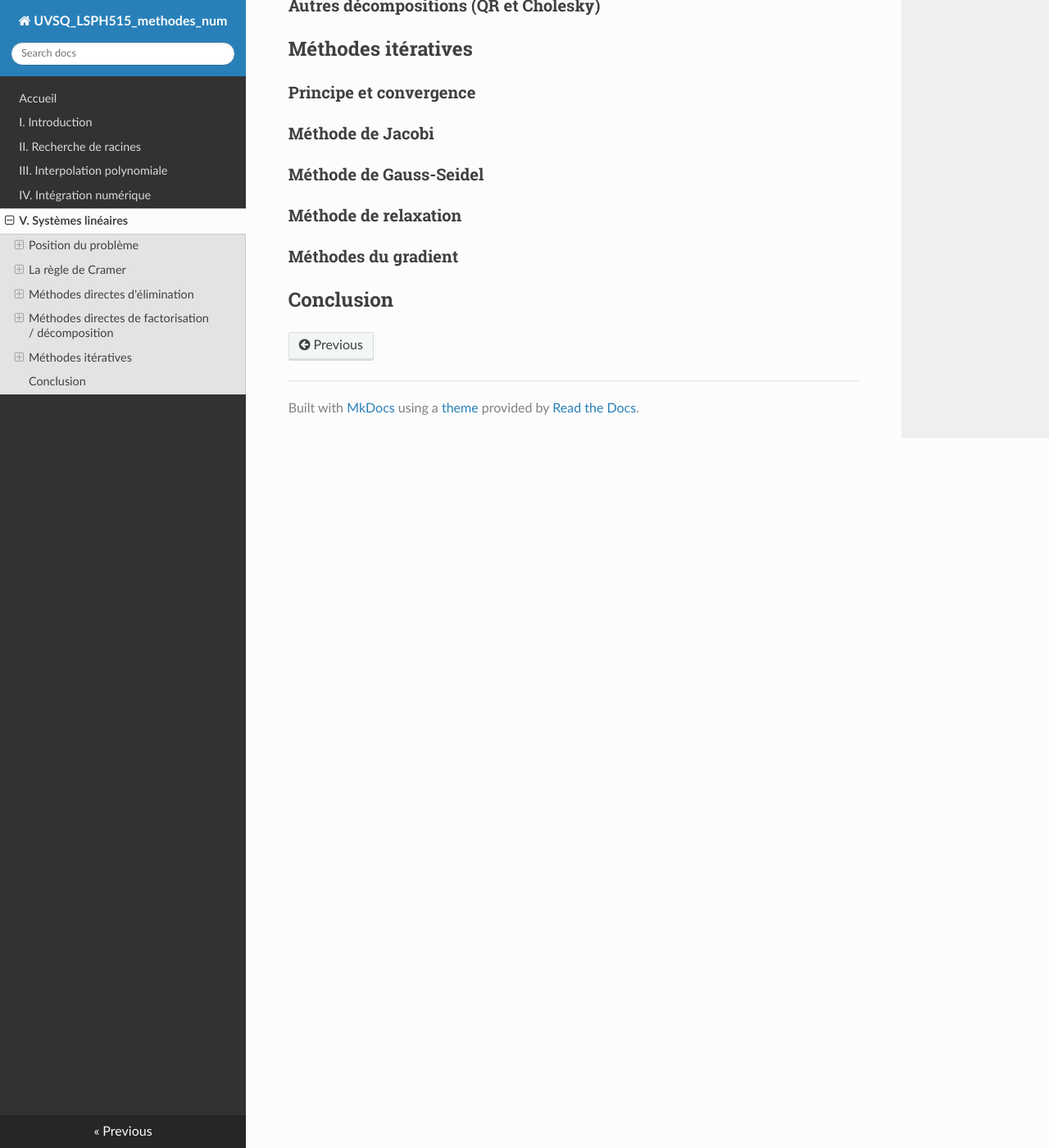
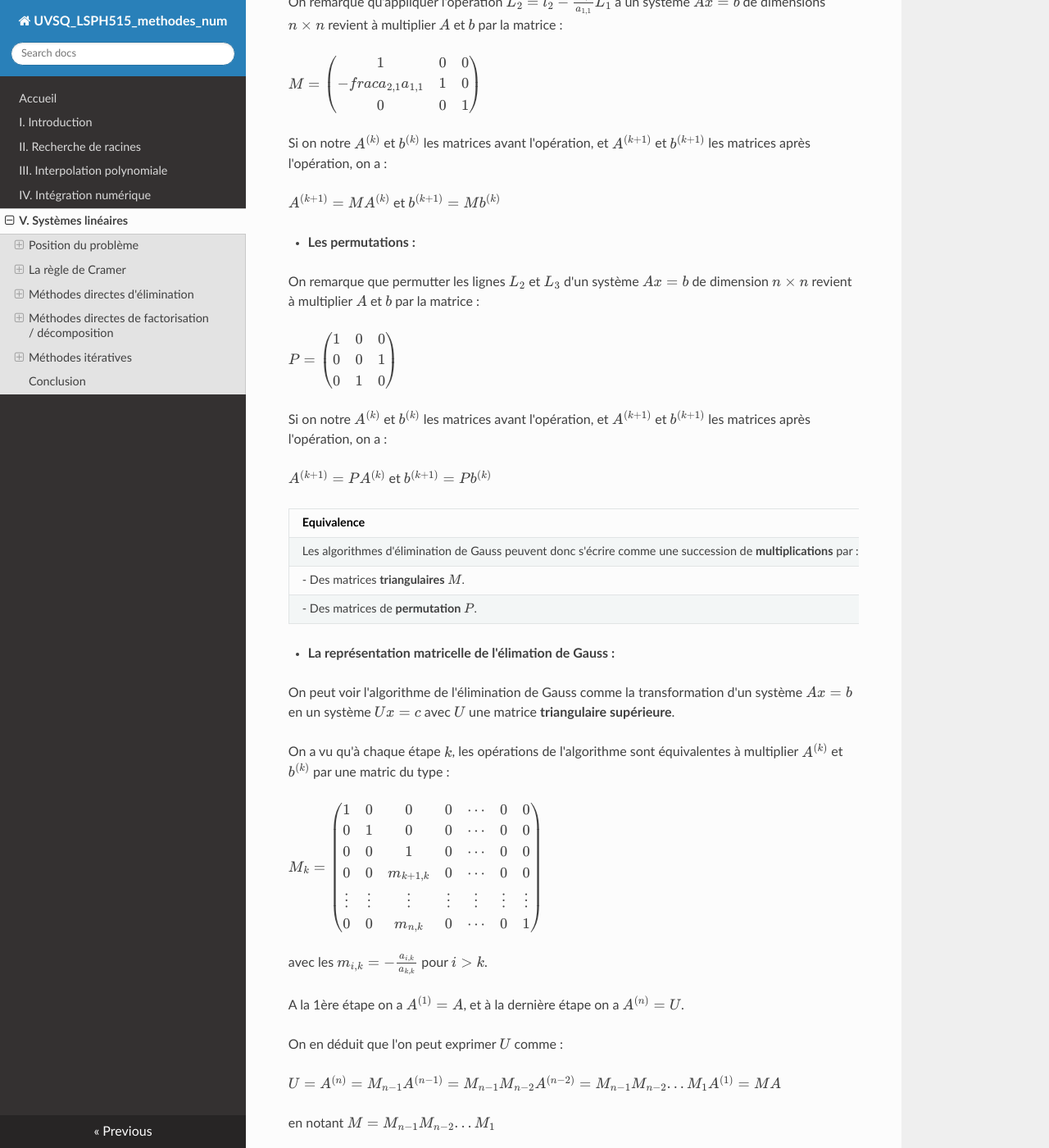
Before and after one commit to NicOudart/UVSQ_LSPH515_methodes_num, an MkDocs documentation site: the page built from docs/Chap5_Systemes_lineaires.md, in a window 1280 px wide and 1400 px high, scrolled down 25013 px. Shown: the whole window at 82% size. Built offline with MkDocs 1.6.1, drawn with Linux system fonts in a browser that asks for light colours; nearby versions of some CDN libraries; some of the changed text lies outside the part shown.

Commit message:
-Beginning the LU decomposition section of Chapter 5. -Minor fixes of Chapter 2 and 3.

```diff
--- a/docs/Chap5_Systemes_lineaires.md
+++ b/docs/Chap5_Systemes_lineaires.md
@@ -1375,7 +1375,103 @@
 
 ### Equivalence élimination - factorisation
 
+- **Les opérations d'élimination :**
+
+On remarque qu'appliquer l'opération $L_2 = l_2 - \frac{a_{2,1}}{a_{1,1}} L_1$ à un système $A x = b$ de dimensions $n \times n$ revient à multiplier $A$ et $b$ par la matrice :
+
+$M =
+ \begin{pmatrix}
+  1 & 0 & 0 \\
+  -frac{a_{2,1}}{a_{1,1}} & 1 & 0 \\
+  0 & 0 & 1
+ \end{pmatrix}$
+
+Si on notre $A^{(k)}$ et $b^{(k)}$ les matrices avant l'opération, et $A^{(k+1)}$ et $b^{(k+1)}$ les matrices après l'opération, on a :
+
+$A^{(k+1)} = M A^{(k)}$ et $b^{(k+1)} = M b^{(k)}$
+
+- **Les permutations :**
+
+On remarque que permutter les lignes $L_2$ et $L_3$ d'un système $A x = b$ de dimension $n \times n$ revient à multiplier $A$ et $b$ par la matrice :
+
+$P =
+ \begin{pmatrix}
+  1 & 0 & 0 \\
+  0 & 0 & 1 \\
+  0 & 1 & 0
+ \end{pmatrix}$
+
+Si on notre $A^{(k)}$ et $b^{(k)}$ les matrices avant l'opération, et $A^{(k+1)}$ et $b^{(k+1)}$ les matrices après l'opération, on a :
+
+$A^{(k+1)} = P A^{(k)}$ et $b^{(k+1)} = P b^{(k)}$
+
+|Equivalence|
+|:-|
+|Les algorithmes d'élimination de Gauss peuvent donc s'écrire comme une succession de **multiplications** par :|
+|- Des matrices **triangulaires** $M$.|
+|- Des matrices de **permutation** $P$.|
+
+- **La représentation matricelle de l'élimation de Gauss :**
+
+On peut voir l'algorithme de l'élimination de Gauss comme la transformation d'un système $A x = b$ en un système $U x = c$ avec $U$ une matrice **triangulaire supérieure**.
+
+On a vu qu'à chaque étape $k$, les opérations de l'algorithme sont équivalentes à multiplier $A^{(k)}$ et $b^{(k)}$ par une matric du type :
+
+$M_k =
+ \begin{pmatrix}
+  1 & 0 & 0 & 0 & \cdots & 0 & 0\\
+  0 & 1 & 0 & 0 & \cdots & 0 & 0\\
+  0 & 0 & 1 & 0 & \cdots & 0 & 0\\
+  0 & 0 & m_{k+1,k} & 0 & \cdots & 0 & 0\\
+  \vdots  & \vdots  & \vdots & \vdots & \vdots & \vdots & \vdots\\
+  0 & 0 & m_{n,k} & 0 & \cdots & 0 & 1
+ \end{pmatrix}$
+
+avec les $m_{i,k} = - \frac{a_{i,k}}{a_{k,k}}$ pour $i>k$.
+
+A la 1ère étape on a $A^{(1)}=A$, et à la dernière étape on a $A^{(n)}=U$.
+
+On en déduit que l'on peut exprimer $U$ comme :
+
+$U = A^{(n)} = M_{n-1} A^{(n-1)} = M_{n-1} M_{n-2} A^{(n-2)} = M_{n-1} M_{n-2} ... M_1 A^{(1)} = M A$
+
+en notant $M = M_{n-1} M_{n-2} ... M_1$
+
+Si on pose $L = M^{-1}$, alors on peut écrire $A = L U$ avec $L$ et $U$ des matrices **triangulaires inférieure (L) et supérieure (U)**.
+
+Les matrices $M_k$ sont inversibles, et leurs inverses sont les matrices triangulaires inférieures :
+
+$L_k =
+ \begin{pmatrix}
+  1 & 0 & 0 & 0 & \cdots & 0 & 0\\
+  0 & 1 & 0 & 0 & \cdots & 0 & 0\\
+  0 & 0 & 1 & 0 & \cdots & 0 & 0\\
+  0 & 0 & -m_{k+1,k} & 0 & \cdots & 0 & 0\\
+  \vdots  & \vdots  & \vdots & \vdots & \vdots & \vdots & \vdots\\
+  0 & 0 & -m_{n,k} & 0 & \cdots & 0 & 1
+ \end{pmatrix}$
+
+Il en résulte que $L = M^{-1} = L_{n-1} L_{n-2} ... L_1$.
+
+Dans le cadre des stratégies avec pivot partiel ou total, on ajoute les permutations : $A = P L U$.
+
+D'où les décompositions "LU" et "PLU" présentées dans la section suivante.
+
 ### Décomposition LU et PLU
+
+On appelle **décomposition LU** (ou factorisation LU) d'une matrice carrée $A$ la recherche d'une matrice **triangulaire inférieure** $L$ et d'une matrice **triangulaire supérieure** $U$ telles que :
+
+$A = L U$
+
+Si $A$ est inversible, alors $L$ et $U$ le sont aussi, et leurs termes diagonaux sont non-nuls.
+
+Alors, résoudre $A x = b$ revient à résoudre **2 systèmes triangulaires** :
+
+$L y = b$ et $U x = y$
+
+Ces 2 systèmes sont faciles à résoudre :
+
+
 
 ### Autres décompositions (QR et Cholesky)
 
```
Also changed, not shown: docs/Chap2_Recherche_de_racines.md (+3 -3 lines), docs/Chap3_Interpolation_polynomiale.md (+1 -1 lines).
